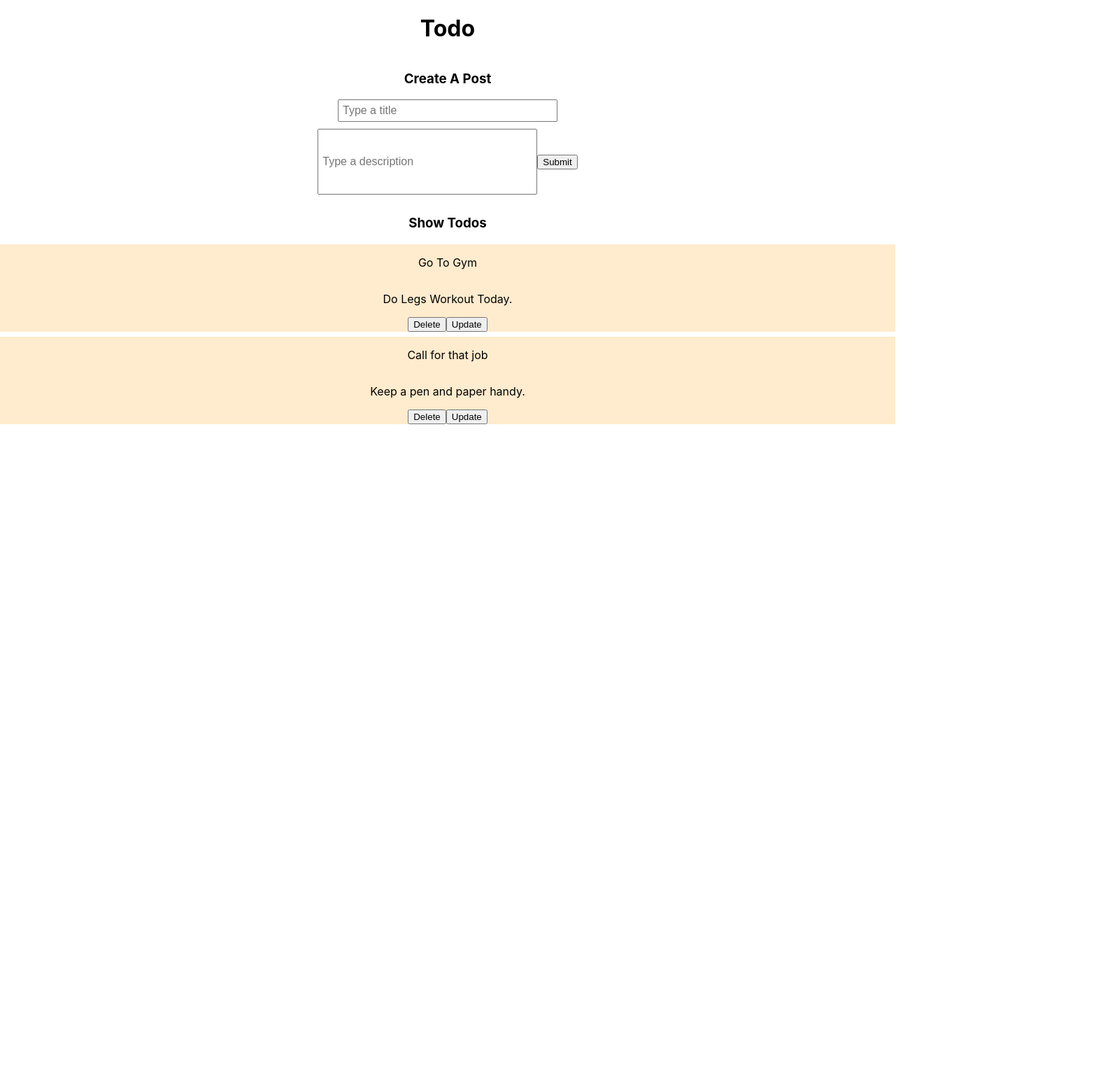
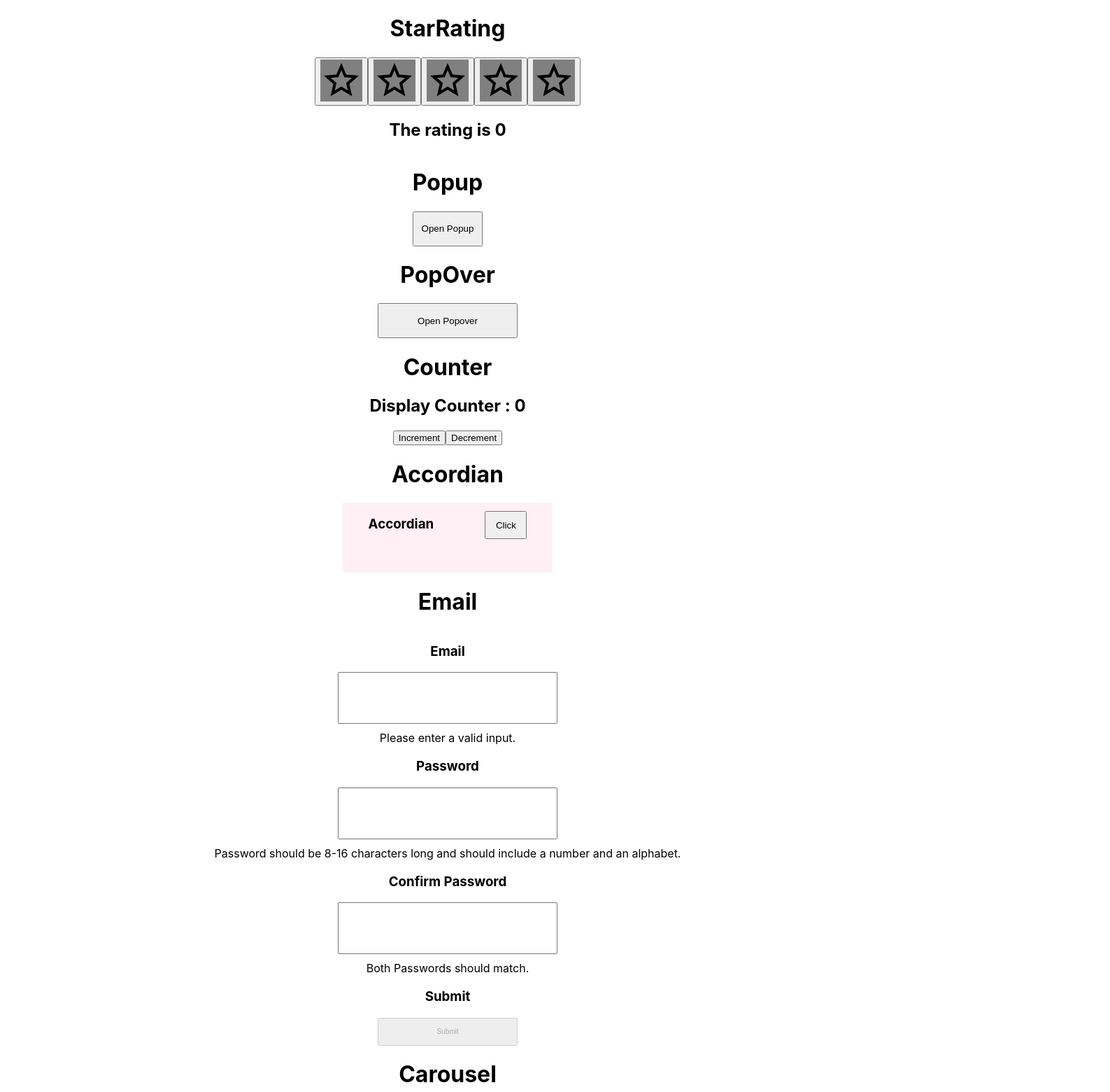
Before and after one commit to aparajit0511/ReactLLD, a React (Create React App) app: page / in a window 1280 px wide. Shown: the top 1560 px of the page at 70% size, 1587 px wide, since content can reach past the window. Before the commit the page ends 800 px from the top, so only its background shows below. Built offline with nearby package versions, Linux system fonts and the light colour scheme; no server answers.

Commit message:
with update todo

```diff
--- a/src/App.js
+++ b/src/App.js
@@ -19,15 +19,15 @@ import Todo from "./LLD/Todo";
 function App() {
   return (
     <div className="App">
-      {/* <StarRating />
+      <StarRating />
       <Popup />
       <PopOver />
       <Counter />
       <Accordian />
       <Email />
-      <Carousel /> */}
+      <Carousel />
       {/* <InfiniteScroll /> */}
-      {/* <Link to="/navbar">
+      <Link to="/navbar">
         <button style={{ width: "100px", height: "60px" }}>Navbar</button>
       </Link>
       <DatePicker />
@@ -35,7 +35,7 @@ function App() {
       <List />
       <AutocompleteSearch />
       <FileUpload />
-      <LazyLoading /> */}
+      <LazyLoading />
       <Todo />
     </div>
   );
--- a/src/LLD/Todo.js
+++ b/src/LLD/Todo.js
@@ -15,6 +15,7 @@ function Todo() {
 
   const [Title, setTitle] = useState("");
   const [Description, setDesc] = useState("");
+  const [editIndex, setEditIndex] = useState(null);
 
   //   const Todos = [
   //     {
@@ -41,9 +42,26 @@ function Todo() {
 
   const onSubmitHandler = (event) => {
     event.preventDefault();
+    // setTodos([...Todos, { Title, Description }]);
+    if (editIndex !== null) {
+      const updatedTodos = Todos.map((todo, index) =>
+        index === editIndex ? { Title, Description } : todo
+      );
+      setTodos(updatedTodos);
+      setEditIndex(null);
+    } else {
       setTodos([...Todos, { Title, Description }]);
+    }
     setTitle("");
     setDesc("");
+  };
+
+  // update post
+
+  const onUpdateHandler = (indexToUpdate) => {
+    setTitle(Todos[indexToUpdate].Title);
+    setDesc(Todos[indexToUpdate].Description);
+    setEditIndex(indexToUpdate);
   };
 
   // delete post
@@ -55,7 +73,10 @@ function Todo() {
   return (
     <div>
       <h1>Todo</h1>
-      <div
+      <div>
+        <h3>Create A Post</h3>
+        <form
+          onSubmit={onSubmitHandler}
           style={{
             display: "flex",
             flexDirection: "column",
@@ -63,8 +84,6 @@ function Todo() {
             alignItems: "center",
           }}
         >
-        <h3>Create A Post</h3>
-        <form onSubmit={onSubmitHandler}>
           <input
             type="text"
             placeholder="Type a title"
@@ -109,7 +128,7 @@ function Todo() {
                 }}
               >
                 <button onClick={() => onDeleteHandler(index)}>Delete</button>
-                <button>Update</button>
+                <button onClick={() => onUpdateHandler(index)}>Update</button>
               </div>
             </div>
           );
```
Lines whose indentation alone changed are shown as unchanged.
